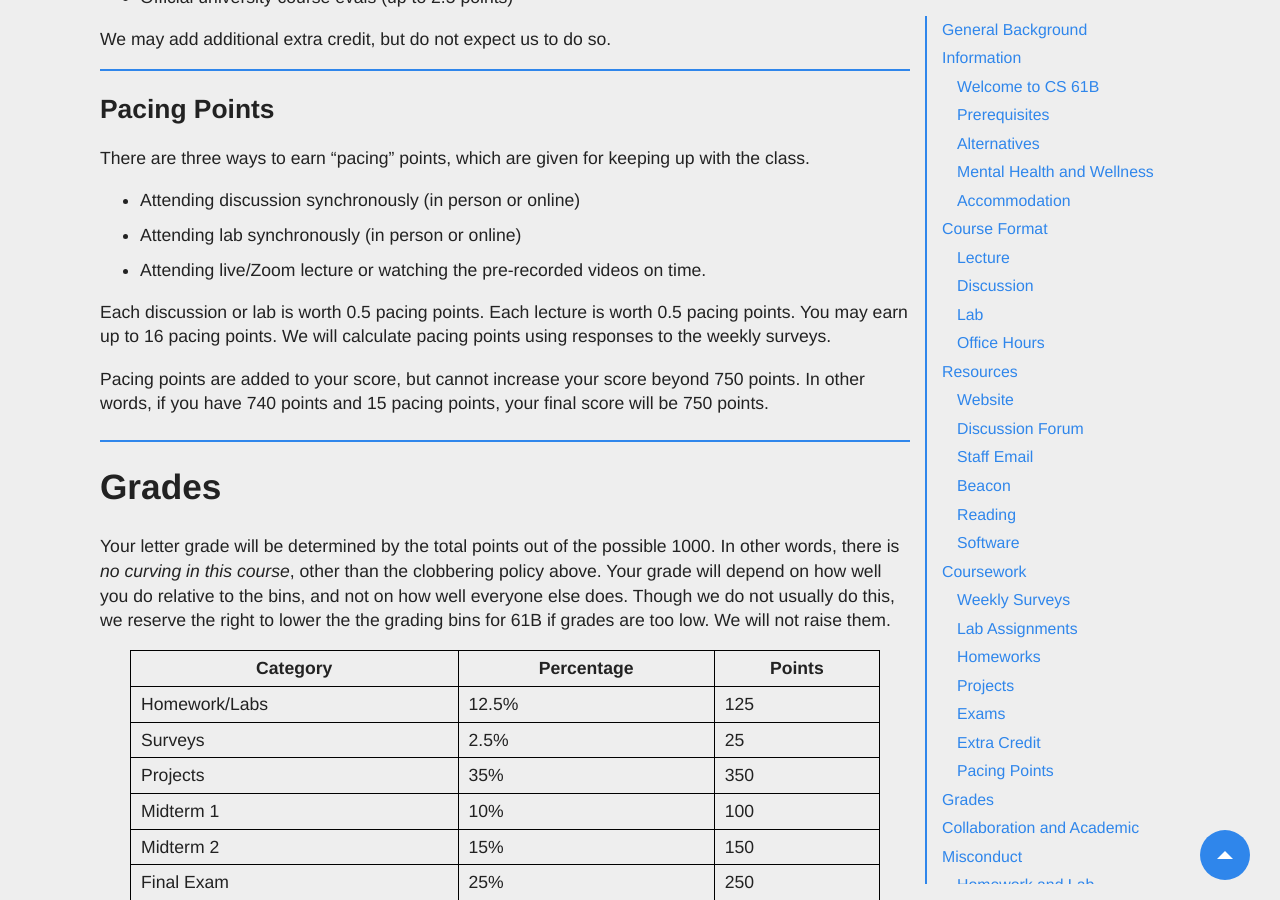
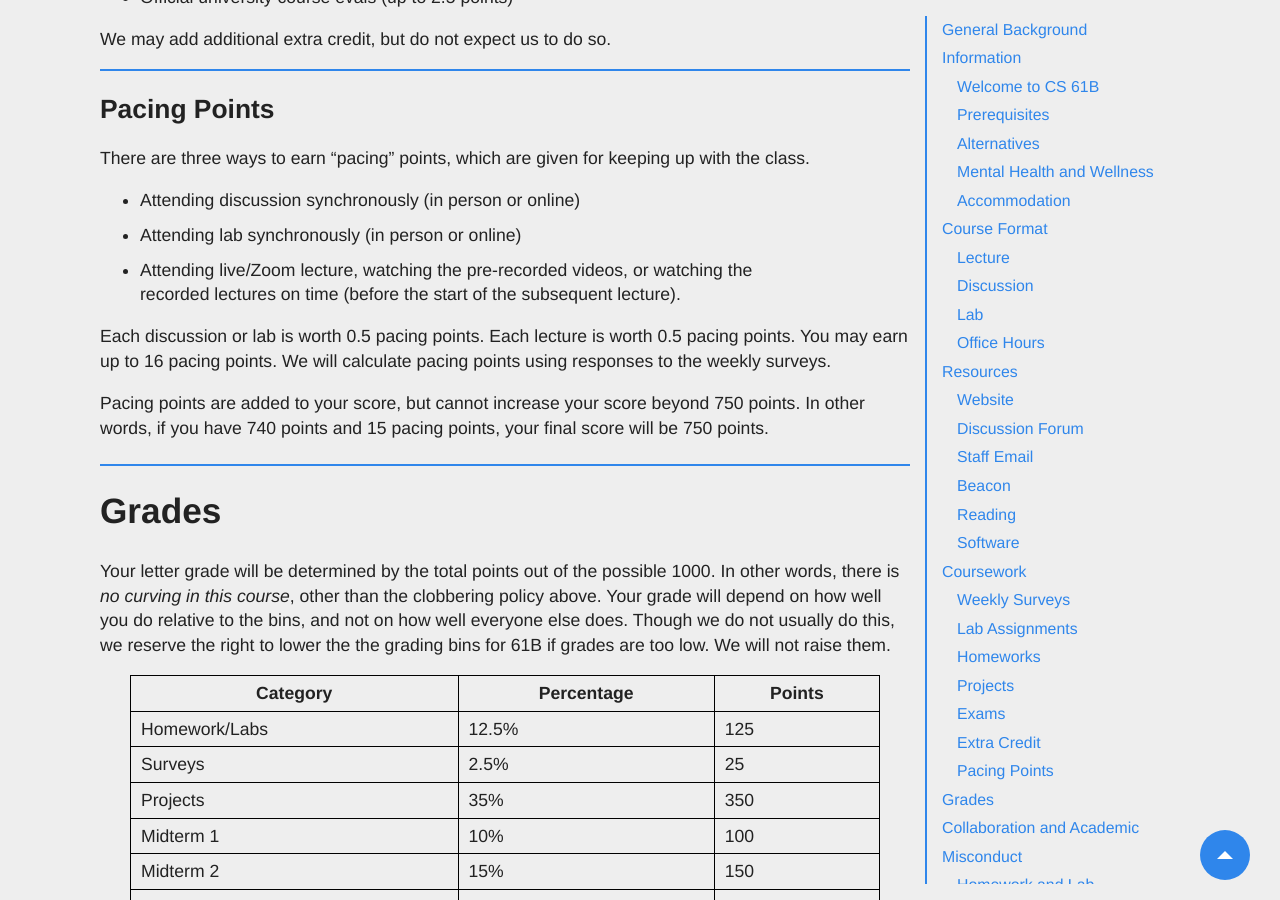
Before and after one commit to Berkeley-CS61B/website-fa23, a Jekyll site: the page built from about.md, in a window 1280 px wide and 900 px high, scrolled down 10290 px. Built offline with Jekyll 4.4.1, drawn with Linux system fonts in a browser that asks for light colours; nearby versions of some CDN libraries; comment, search, counter and statistics services are not loaded.

Commit message:
pacing points update

```diff
--- a/about.md
+++ b/about.md
@@ -470,7 +470,7 @@ There are three ways to earn “pacing” points, which are given for keeping up
 
 - Attending discussion synchronously (in person or online)
 - Attending lab synchronously (in person or online)
-- Attending live/Zoom lecture or watching the pre-recorded videos on time.
+- Attending live/Zoom lecture, watching the pre-recorded videos, or watching the recorded lectures on time (before the start of the subsequent lecture).
 
 Each discussion or lab is worth 0.5 pacing points. Each lecture is worth 0.5 pacing points. You may earn up to 16 pacing points. We will calculate pacing points using responses to the weekly surveys.
 
```
